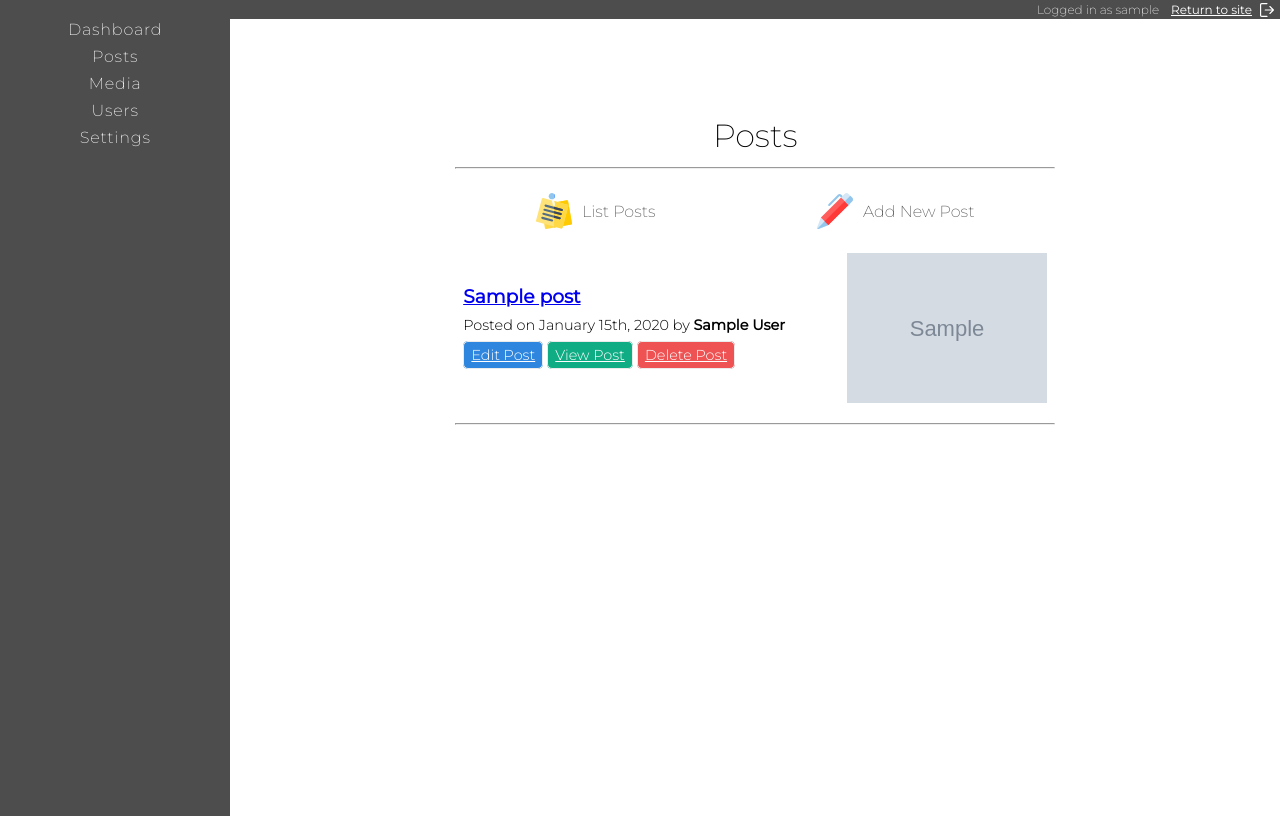
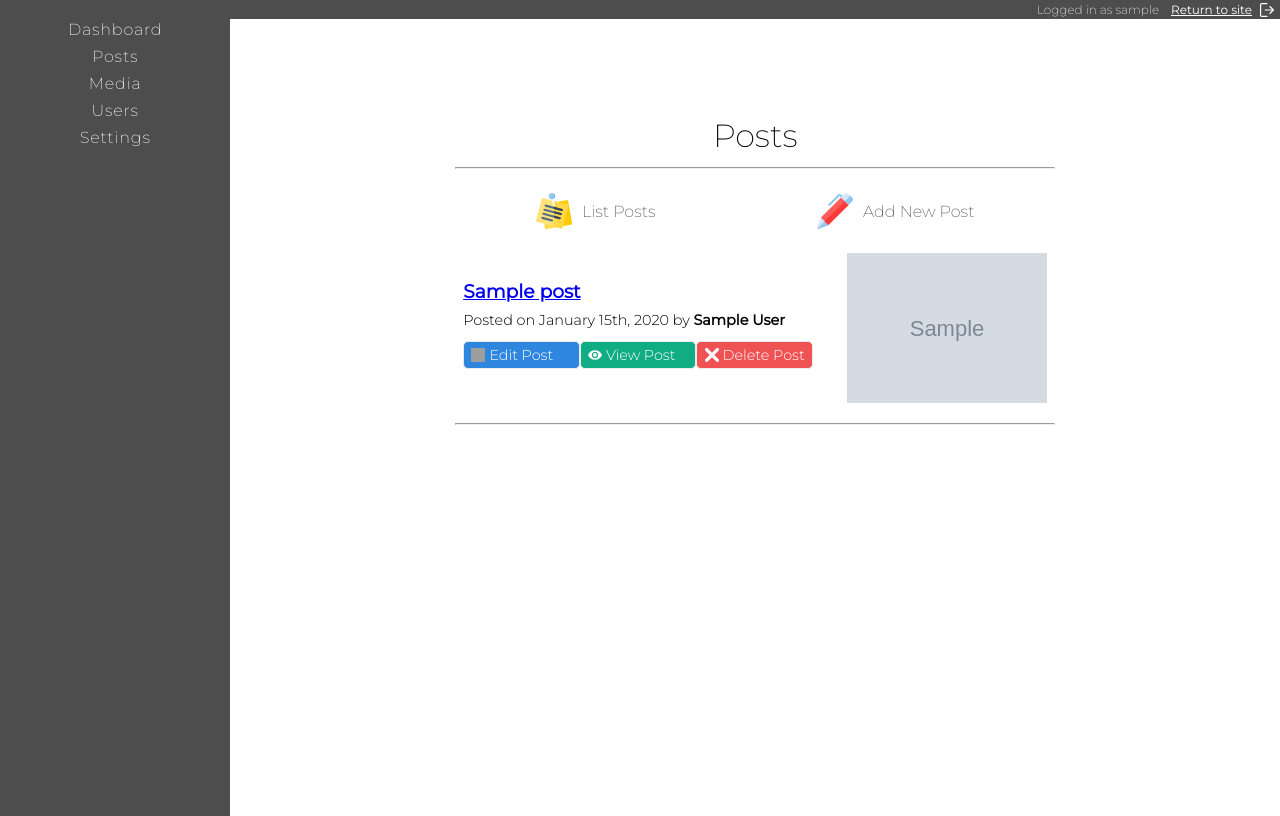
Before and after one commit to Danny-XCII/blog-framework, a PHP site: page /admin/posts in a window 1280 px wide. Run offline with PHP 8.4, Linux system fonts and the light colour scheme; the visitor is signed in with stand-in values (Sample User, id 1); data comes from the database, SQL or seed files in the repository; tables that the repository leaves empty hold one stand-in row (values such as "Sample post"); grey boxes marked "Sample" are stand-in pictures; data that the repository does not hold is empty; grey boxes are pictures that could not be loaded.

Commit message:
button styles

```diff
--- a/assets/css/admin.css
+++ b/assets/css/admin.css
@@ -214,6 +214,15 @@ main {
     border-radius: 5px;
     border: 1px solid #ebebeb;
     color: #fff;
+    text-decoration: none;
+    display: flex;
+    align-items: center;
+}
+
+.admin-list-post-button img {
+    width: 14px;
+    height: 14px;
+    margin-right: 4px;
 }
 
 #admin-edit-post-button {
--- a/views/admin/posts.adm.view.php
+++ b/views/admin/posts.adm.view.php
@@ -56,11 +56,11 @@ include "./partials/admin/admin-bar.partial.php"; ?>
 
                     </p>
 
-                    <p style="margin-top: .75rem;">
+                    <p style="margin-top: .75rem; display: grid; grid-template-columns: 1fr 1fr 1fr;">
 
-                        <a href="/admin/posts/edit-post/<?= $post->uri; ?>" class="admin-list-post-button" id="admin-edit-post-button">Edit Post</a>
-                        <a href="/post/<?= $post->uri; ?>" class="admin-list-post-button" id="admin-view-post-button">View Post</a>
-                        <a href="#" class="admin-list-post-button" id="admin-delete-post-button">Delete Post</a>
+                        <a href="/admin/posts/edit-post/<?= $post->uri; ?>" class="admin-list-post-button" id="admin-edit-post-button"><img src="/assets/imgs/pencil-edit-button.svg"> Edit Post</a>
+                        <a href="/post/<?= $post->uri; ?>" class="admin-list-post-button" id="admin-view-post-button"><img src="/assets/imgs/eye.svg"> View Post</a>
+                        <a href="#" class="admin-list-post-button" id="admin-delete-post-button"><img src="/assets/imgs/delete.svg"> Delete Post</a>
 
                     </p>
 
```
Also changed, not shown: assets/imgs/eye.svg (added).
